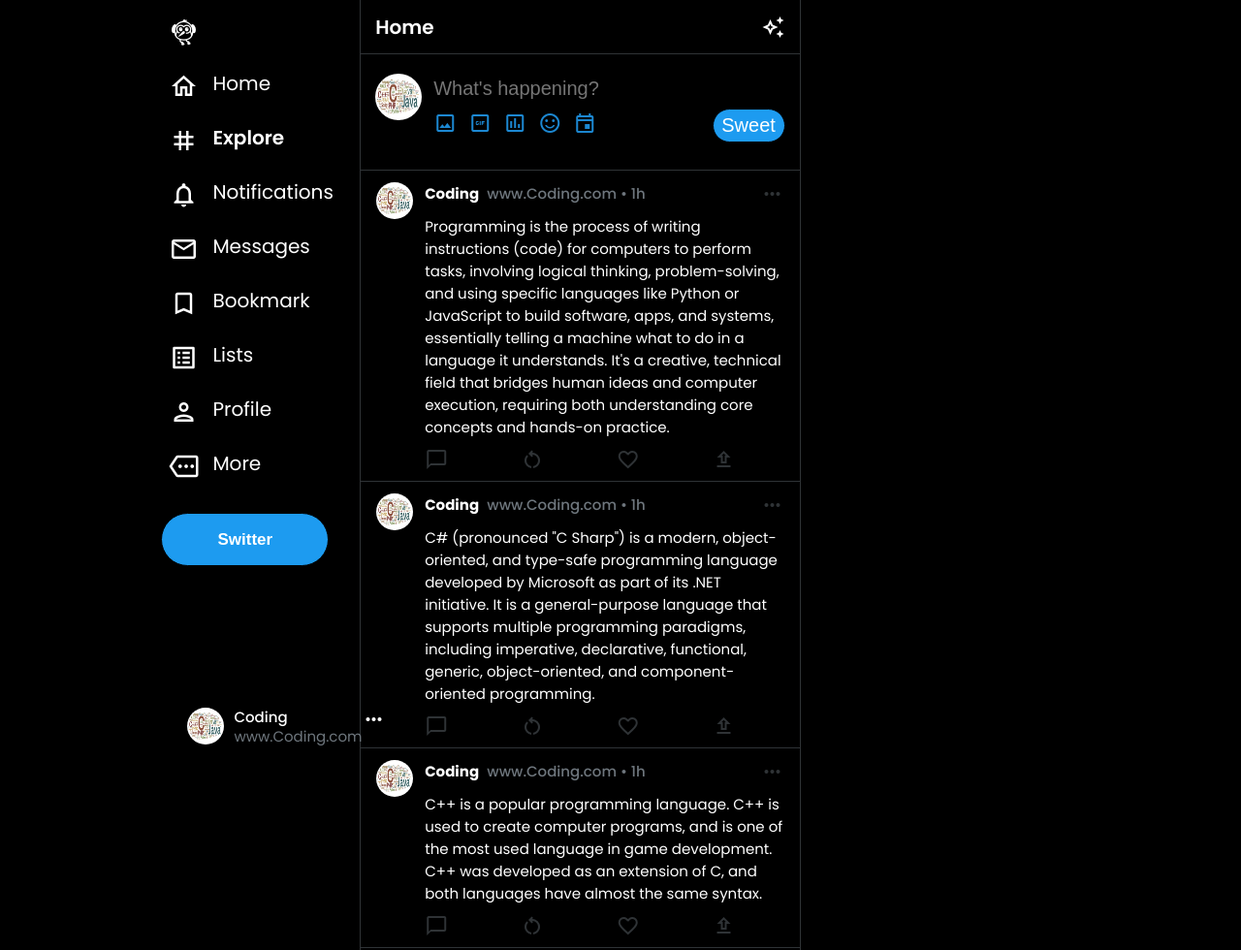
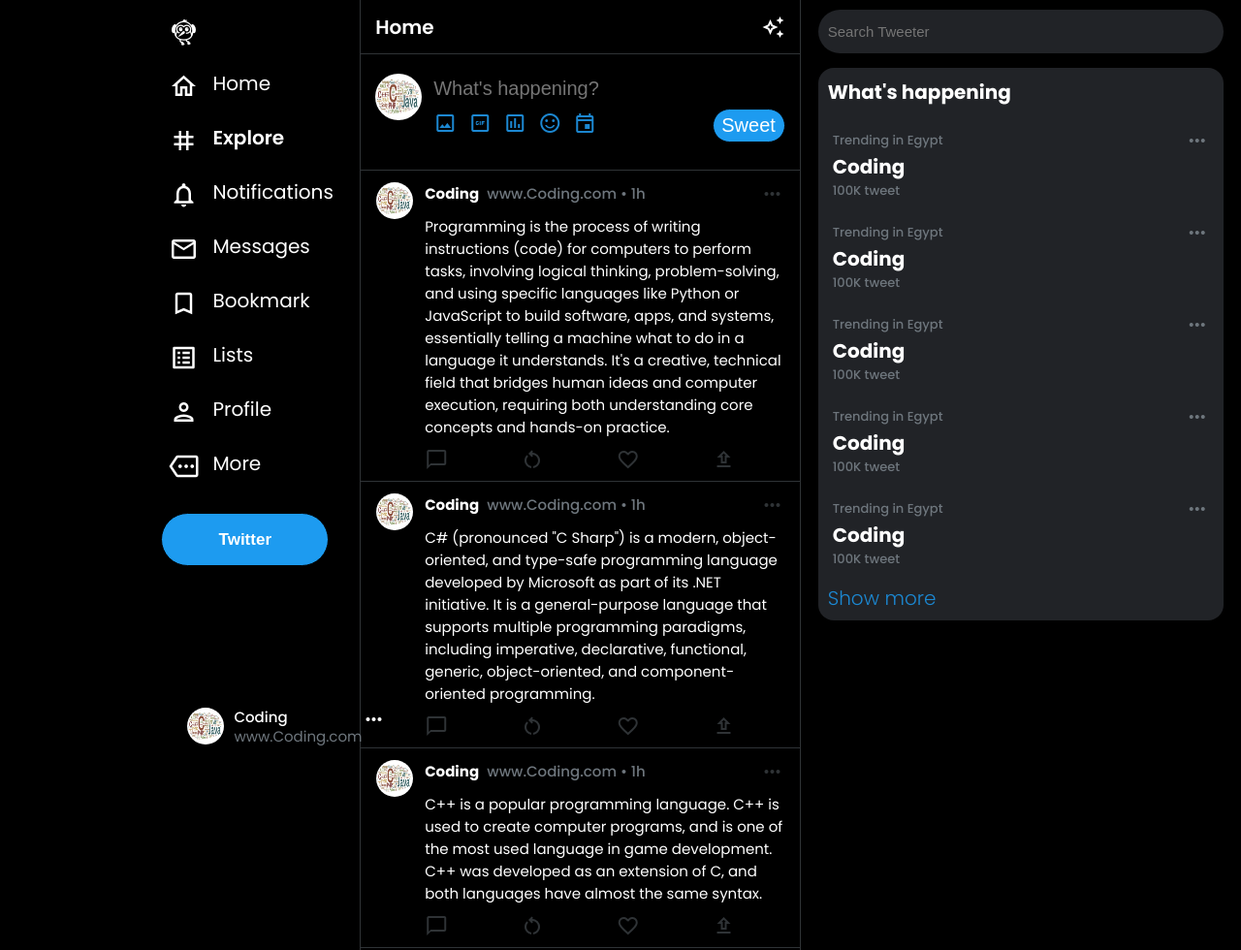
Before and after one commit to mahmodawny/twitter_app, a plain HTML site: page index.html in a window 1280 px wide. Shown: the top 980 px of the page at 97% size. Drawn offline with Linux system fonts and the light colour scheme.

Commit message:
add Search box and trending section

```diff
--- a/index.html
+++ b/index.html
@@ -8,7 +8,7 @@
     <meta name="viewport" content="width=device-width, initial-scale=1.0">
     <link href="https://fonts.googleapis.com/css2?family=Poppins:ital,wght@0,100;0,200;0,300;0,400;0,500;0,600;0,700;0,800;0,900;1,100;1,200;1,300;1,400;1,500;1,600;1,700;1,800;1,900" rel="stylesheet">
     <link rel="stylesheet" href="style.css">
-    <title>Switter</title>
+    <title>Twitter</title>
 </head>
 <body>
     <header>
@@ -66,7 +66,7 @@
                 </i>
                 <span>More</span>
             </a>
-            <button class="tweet-button">Switter</button>
+            <button class="tweet-button">Twitter</button>
         </div>
             <div class="main-account">
                 <a href="">
@@ -253,7 +253,66 @@
                 </div>
             </div>
           </div>
-          <div class="side-feed"></div>
+          <div class="side-feed">
+              <div class="search">
+                  <input type="text" placeholder="Search Tweeter">
+              </div>
+              <div class="trending">
+                  <h1>What's happening</h1>
+                  <div class="trending-item">
+                      <div class="item-category">
+                          <span>Trending in Egypt</span>
+                          <i class="material-icons-outlined">
+                              more_horiz
+                          </i>
+                      </div>
+                      <p>Coding</p>
+                      <span>100K tweet</span>
+                  </div>
+                  <div class="trending-item">
+                    <div class="item-category">
+                        <span>Trending in Egypt</span>
+                        <i class="material-icons-outlined">
+                            more_horiz
+                        </i>
+                    </div>
+                    <p>Coding</p>
+                    <span>100K tweet</span>
+                </div>
+                <div class="trending-item">
+                    <div class="item-category">
+                        <span>Trending in Egypt</span>
+                        <i class="material-icons-outlined">
+                            more_horiz
+                        </i>
+                    </div>
+                    <p>Coding</p>
+                    <span>100K tweet</span>
+                </div>
+                <div class="trending-item">
+                    <div class="item-category">
+                        <span>Trending in Egypt</span>
+                        <i class="material-icons-outlined">
+                            more_horiz
+                        </i>
+                    </div>
+                    <p>Coding</p>
+                    <span>100K tweet</span>
+                </div>
+                <div class="trending-item">
+                    <div class="item-category">
+                        <span>Trending in Egypt</span>
+                        <i class="material-icons-outlined">
+                            more_horiz
+                        </i>
+                    </div>
+                    <p>Coding</p>
+                    <span>100K tweet</span>
+                </div>
+                <a>Show more</a>
+              </div>
+              <div class="follow"></div>
+          </div>
       </div>
     </main>
 </body>
--- a/style.css
+++ b/style.css
@@ -53,7 +53,9 @@ header{
     margin-right: 15px;
 }
 
-.nav-link a:hover,.main-account a:hover{
+.nav-link a:hover,
+.main-account a:hover
+{
     background-color:rgb(47, 51,54);
     border-radius: 9999px;
 }
@@ -256,3 +258,92 @@ main{
     width: 100%;
     margin-bottom: 10px;
 }
+
+.side-feed{
+    width: 50%;
+    padding: 0 2%;
+}
+
+.side-feed .search{
+    min-width: 335px;
+    height: 55px;
+    position: sticky;
+    top: 0;
+    padding-top: 10px;
+    background-color: black;
+}
+.search input{
+    width: 100%;
+    height: 45px;
+    background-color: #212327;
+    border-radius: 9999px;
+    padding-left: 10px;
+    color: white;
+    font-size: 1.5rem;
+    font-weight: 400;
+    border: none;
+    line-height: 20px;
+}
+
+.trending{
+    height: 570px;
+    min-width: 240px;
+    background-color: #212327;
+    margin-top: 15px;
+    border-radius: 16px;
+    display: flex;
+    flex-direction: column;
+}
+
+h1{
+    color: white;
+    padding: 10px;
+    font-size: 2rem;
+}
+
+.trending-item{
+    display: flex;
+    flex-direction: column;
+    color: rgb(110, 118, 125);
+    justify-content: center;
+    width: 100%;
+    height: 90px;
+    margin-top: 5px;
+    padding: 0 15px;
+    font-size: 1.5rem;
+}
+
+.item-category{
+    display: flex;
+    justify-content: space-between;
+    align-items: center;
+}
+
+.trending-item span{
+    font-size: 1.3rem;
+    font-weight: 500;
+}
+.trending-item p{
+    color: white;
+    font-size: 2rem;
+    font-weight: 700;
+}
+
+.trending-item:hover,
+.trending a:hover
+{
+    background-color: #1c1e22;
+    cursor: pointer;
+}
+
+.trending a{
+    color: white;
+    align-items: center;
+    color: #1c88d2;
+    width: 100%;
+    font-size: 2rem;
+    font-weight:300;
+    padding: 10px;
+    border-bottom-right-radius: 16px;
+    border-bottom-left-radius: 16px;
+}
```
